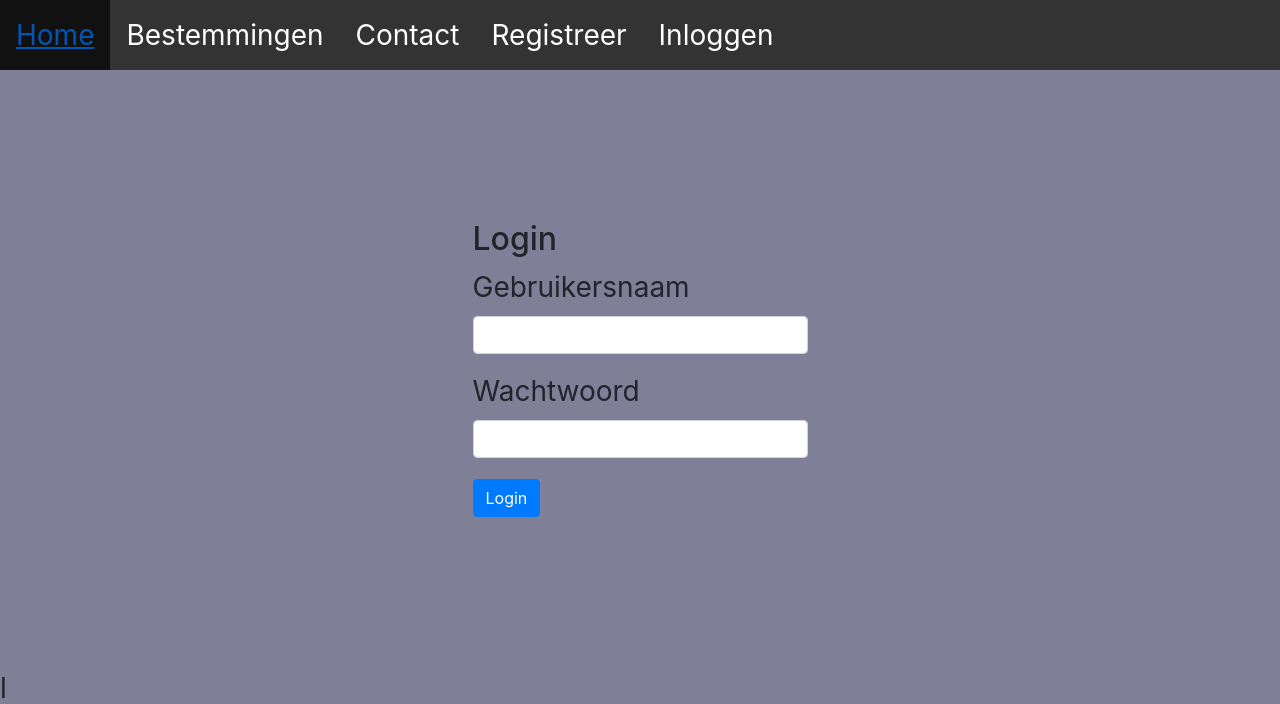
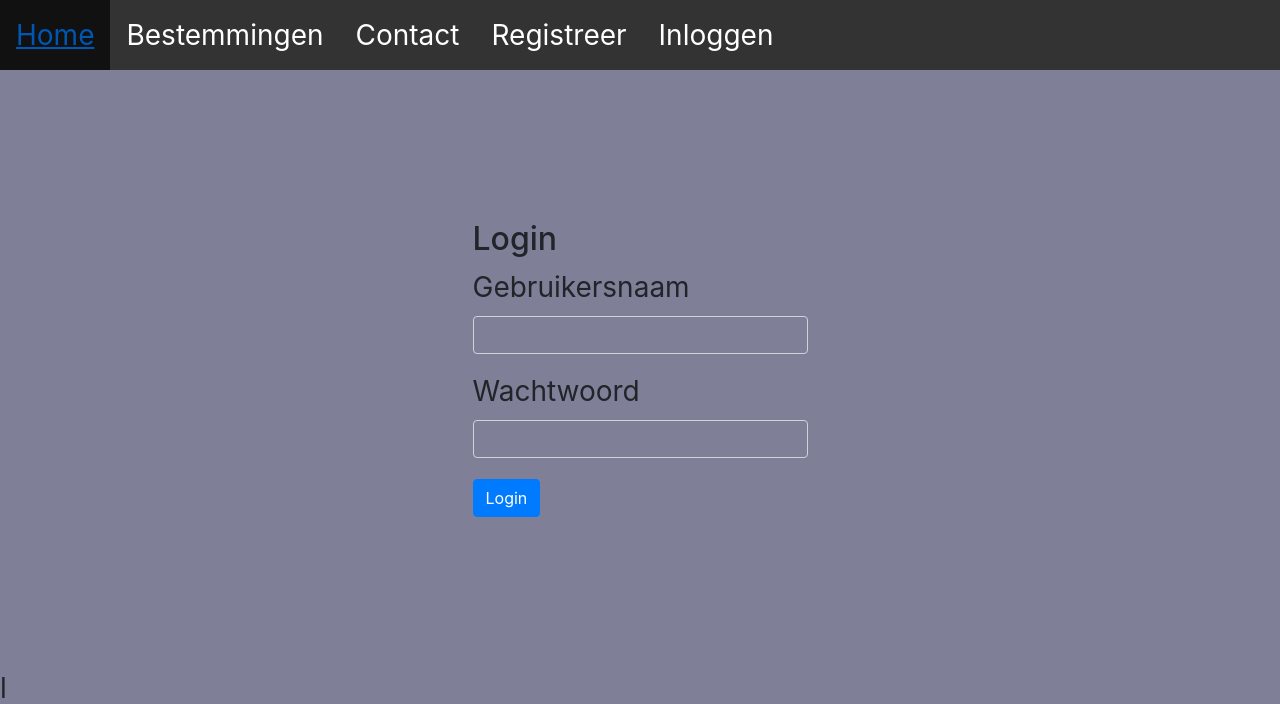
Before and after one commit to JINXavier/Challenge2019Dec3, a PHP site: page /Inlog.html in a window 1280 px wide. Shown: the top 704 px of the page. Run offline with PHP 8.4, Linux system fonts and the light colour scheme.

Commit message:
Merge remote-tracking branch 'origin/master'
# Conflicts:
#	CSS/CSS.css
#	Inlog.html
#	Registratie.html

```diff
--- a/CSS/LoginRegi.css
+++ b/CSS/LoginRegi.css
@@ -24,7 +24,11 @@ body{
     padding: 30px;
 }
 
-login-right{
+.login-right{
     background: 30px;
     padding:30px;
 }
+
+.form-control {
+    background-color: transparent !important;
+}
```
